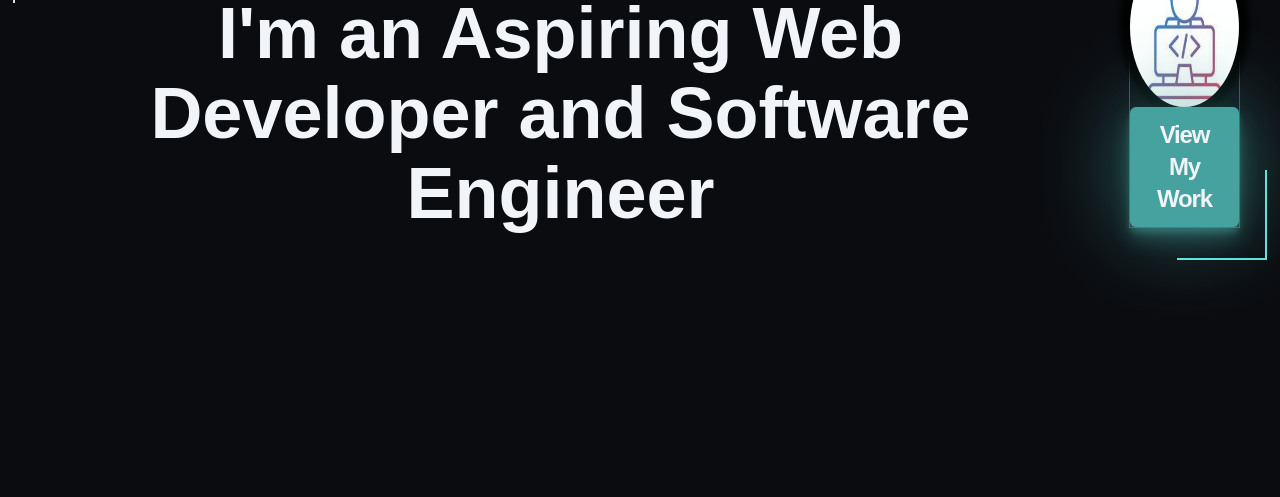
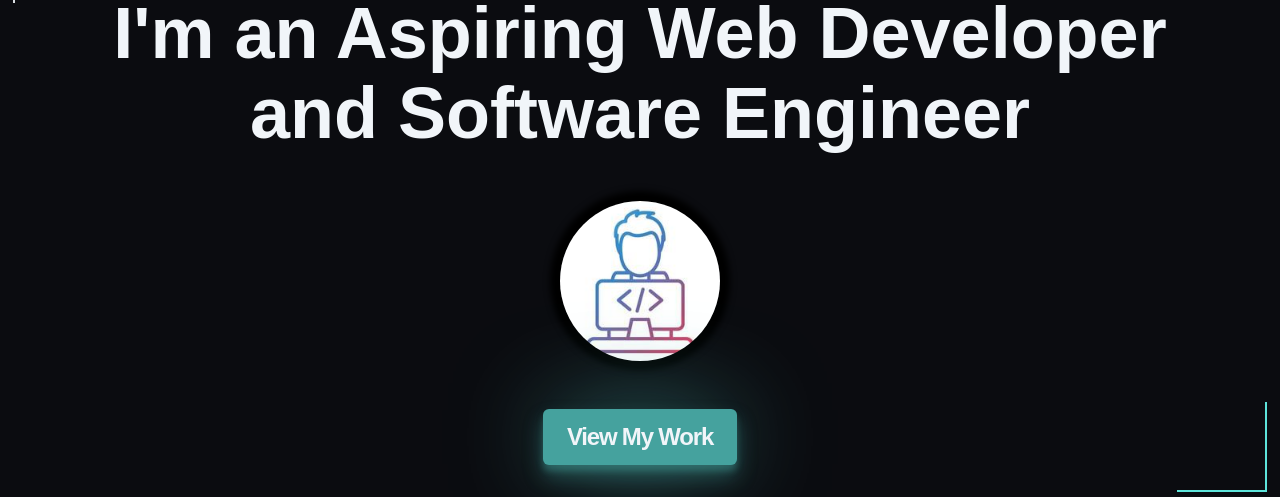
Before and after one commit to aluciencozy/my-first-portfolio, a website built with Vite: page index.html in a window 1280 px wide. Shown: the part 320-817 px from the top of the page. Built offline with nearby package versions, Linux system fonts and the light colour scheme; a web font is replaced by a local one.

Commit message:
back to how it was

```diff
--- a/index.html
+++ b/index.html
@@ -31,10 +31,8 @@
         <h2 class="hero__subtitle">I'm an Aspiring Web Developer and Software
           Engineer</h2>
       </div>
-      <div class="hero__btn-image-wrapper">
-        <img class="hero__picture" src="./public/coding-pfp.jpg" alt="profile picture">
-        <a class="btn hero__btn" href="#work">View My Work</a>
-      </div>
+      <img class="hero__picture" src="./public/coding-pfp.jpg" alt="profile picture">
+      <a class="btn hero__btn" href="#work">View My Work</a>
     </section>
     <section class="about">
 
--- a/styles/hero.css
+++ b/styles/hero.css
@@ -8,10 +8,6 @@
   gap: 2rem;
   position: relative;
   padding: 2rem;
-}
-
-.hero__btn-image-wrapper {
-  border: 1px solid pink;
 }
 
 .hero::before {
@@ -134,17 +130,9 @@
 
 /* lg */
 @media (min-width: 1024px) {
-  .hero {
-    flex-direction: row;
-  }
-
   .hero__title {
     font-size: var(--size-2xl);
     animation: typing 4s steps(60) 1s forwards;
-  }
-
-  .hero__btn-image-wrapper {
-    border: 1px solid red;
   }
 
   .hero__subtitle {
```
